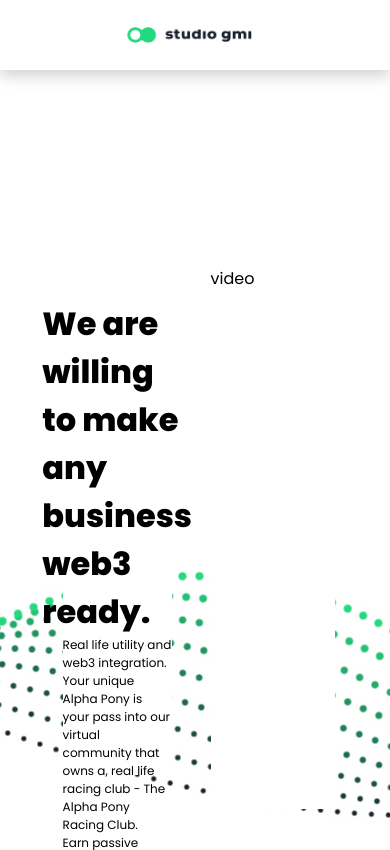
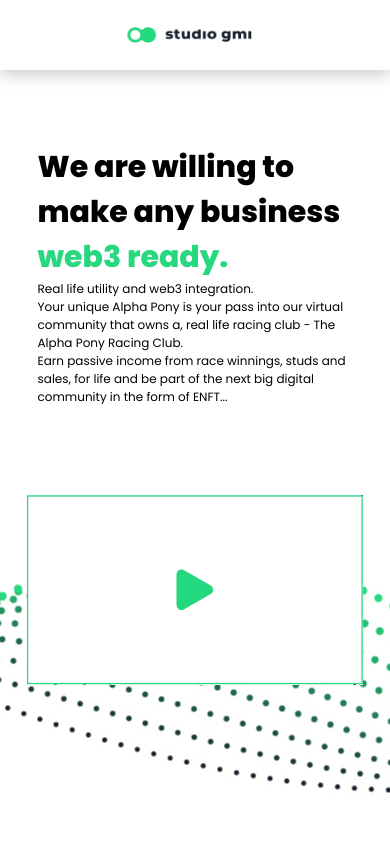
Before and after one commit to witehound/gmi-webapp, a React (Vite) app: page /web3 in a window 390 px wide. Built offline with nearby package versions, Linux system fonts and the light colour scheme.

Commit message:
news header almost fully responsive

```diff
--- a/src/components/AccessHeader/AccessHeader.css
+++ b/src/components/AccessHeader/AccessHeader.css
@@ -1,7 +1,7 @@
-.access-header{
+.access-header {
   height: 800px;
   width: 100%;
-    background-image: url('../../../assets/AccessHeaderBG.jpg');
+  background-image: url("../../../assets/AccessHeaderBG.jpg");
   background-repeat: no-repeat;
   background-position: center;
   background-size: auto;
@@ -11,35 +11,35 @@
   justify-content: center;
 }
 
-.access-header-container{
+.access-header-container {
   width: 95%;
-    height: 95%;
+  height: 100%;
   display: flex;
   flex-direction: column;
 }
 
-.access-header-top{
+.access-header-top {
   flex: 9;
   padding: 100px 20px;
   display: flex;
 }
 
-.access-header-top-left{
+.access-header-top-left {
   flex: 1;
   display: flex;
   align-items: center;
   justify-content: center;
 }
 
-.access-header-top-left-text{
-    height: 70%;
+.access-header-top-left-text {
+  height: 60%;
   width: 70%;
   background-color: white;
   display: flex;
   flex-direction: column;
 }
 
-.access-header-top-left-text-h1-wrap{
+.access-header-top-left-text-h1-wrap {
   flex: 1.5;
   display: flex;
   align-items: center;
@@ -47,28 +47,257 @@
   justify-content: center;
 }
 
-.access-header-top-left-text-p-wrap{
+.access-header-top-left-text-h1 {
+  font-size: 45px;
+}
+
+.access-header-top-left-text-h1-span {
+  color: #27d87f;
+}
+
+.access-header-top-left-text-p-wrap {
   flex: 2;
   display: flex;
   flex-direction: column;
   justify-content: space-around;
 }
 
-.access-header-top-right{
+.access-header-top-right {
   flex: 1;
   display: flex;
   align-items: center;
   justify-content: center;
 }
 
-.access-header-top-right-video{
-    height: 80%;
-    width: 80%;
-    background-color: white;
+.access-header-top-right-video {
+  height: 100%;
+  width: 100%;
+  display: flex;
+  align-items: center;
+  justify-content: center;
 }
 
-.access-header-bottom{
+.access-header-top-right-video-img {
+  width: 100%;
+  height: 85%;
+}
+
+.access-header-bottom {
+  flex: 1.5;
+  width: 100%;
+  height: 100%;
+  display: flex;
+  align-items: center;
+  justify-content: center;
+}
+
+/* responsive */
+/* responsive */
+
+@media only screen and (max-width: 1700px) {
+}
+
+@media only screen and (max-width: 1600px) {
+}
+
+@media only screen and (max-width: 1550px) {
+}
+
+@media only screen and (max-width: 1470px) {
+  .access-header-top-left-text-h1 {
+    font-size: 43px;
+  }
+
+  .access-header-top-left-text-p {
+    font-size: 15px;
+  }
+}
+
+@media only screen and (max-width: 1390px) {
+  .access-header-top-left-text-h1 {
+    font-size: 41px;
+  }
+
+  .access-header-top-left-text-p {
+    font-size: 14px;
+  }
+}
+
+@media only screen and (max-width: 1300px) {
+  .access-header-top-left-text-h1 {
+    font-size: 40px;
+  }
+
+  .access-header-top-left-text-p {
+    font-size: 13.5px;
+  }
+
+  .access-header-top-left-text-h1 {
+    font-size: 35px;
+  }
+  .access-header-top-left-text{
+    width: 87%;
+    height: 56%;
+}
+}
+
+@media only screen and (max-width: 1250px) {
+  .access-header-top-left-text-h1 {
+    font-size: 39px;
+  }
+
+  .access-header-top-left-text-p {
+    font-size: 13px;
+  }
+}
+
+@media only screen and (max-width: 1235px) {
+
+.access-header-top-right-video-img{
+    height: 70%;
+}
+}
+
+@media only screen and (max-width: 1150px) {
+
+}
+
+@media only screen and (max-width: 1100px) {
+  .access-header-top-left-text-h1 {
+    font-size: 33px;
+  }
+
+  .access-header-top-left-text-p {
+    font-size: 12px;
+  }
+
+  .access-header-top-right-video-img{
+      height: 70%;
+  }
+}
+
+@media only screen and (max-width: 1050px) {
+}
+
+@media only screen and (max-width: 980px) {
+}
+
+@media only screen and (max-width: 920px) {
+  .access-header-top {
+    flex-direction: column;
+  }
+
+  .access-header-top {
+    padding: 15px 10px;
+  }
+
+  .access-header-bottom {
+    display: none;
+  }
+
+  .access-header-top-left {
     flex: 1;
-    background-color: palevioletred;
-    width: 100%;
   }
+
+  .access-header-top-right {
+    flex: 1;
+  }
+
+  .access-header-top-right-video-img {
+    height: 300px;
+    width: 600px;
+  }
+
+  .access-header-top-left-text {
+    width: 65%;
+  }
+}
+
+@media only screen and (max-width: 820px) {
+  .access-header-top-left-text {
+    width: 68%;
+  }
+}
+
+@media only screen and (max-width: 720px) {
+  .access-header-top-left-text-h1 {
+    font-size: 32px;
+  }
+
+  .access-header-top-left-text {
+    width: 72%;
+  }
+
+  .access-header-top-right-video-img {
+    height: 290px;
+    width: 570px;
+  }
+}
+
+@media only screen and (max-width: 670px) {
+    .access-header-top-left-text{
+        width: 76%;
+        height: 65%;
+    }
+
+    .access-header-top-right-video-img {
+        height: 280px;
+        width: 560px;
+      }
+}
+
+@media only screen and (max-width: 580px) {
+    .access-header-top-left-text{
+        width: 80%;
+    }
+
+    .access-header-top-right-video-img {
+        height: 260px;
+        width: 540px;
+      }
+}
+
+@media only screen and (max-width: 510px) {
+
+    .access-header{
+        height: 750px;
+    }
+  .access-header-top-left-text-h1 {
+    font-size: 30px;
+  }
+
+  .access-header-top-left-text{
+    width: 85%;
+}
+
+.access-header-top-right-video-img {
+    height: 240px;
+    width: 450px;
+  }
+}
+
+@media only screen and (max-width: 450px) {
+    .access-header-top-left-text{
+        width: 95%;
+        height: 70%;
+    }
+
+    .access-header-top-right-video-img {
+        height: 220px;
+        width: 430px;
+      }
+}
+
+@media only screen and (max-width: 420px) {
+    .access-header-top-right-video-img {
+        height: 200px;
+        width: 410px;
+      }
+}
+
+@media only screen and (max-width: 390px) {
+    .access-header-top-right-video-img {
+        height: 190px;
+        width: 390px;
+      }
+}
--- a/src/components/AccessHeader/AccessHeader.jsx
+++ b/src/components/AccessHeader/AccessHeader.jsx
@@ -1,4 +1,5 @@
 import "./AccessHeader.css";
+import AccessHeaderVideo from "../../../assets/accessVideo.png"
 
 function AccessHeader() {
   return (
@@ -33,7 +34,9 @@ function AccessHeader() {
             </div>
           </div>
           <div className="access-header-top-right">
-            <div className="access-header-top-right-video">video</div>
+            <div className="access-header-top-right-video">
+             <img src={AccessHeaderVideo} alt="" className="access-header-top-right-video-img" />
+            </div>
           </div>
         </div>
         <div className="access-header-bottom">bottom</div>
```
Also changed, not shown: assets/accessVideo.png (added). Lines whose indentation alone changed are shown as unchanged.
